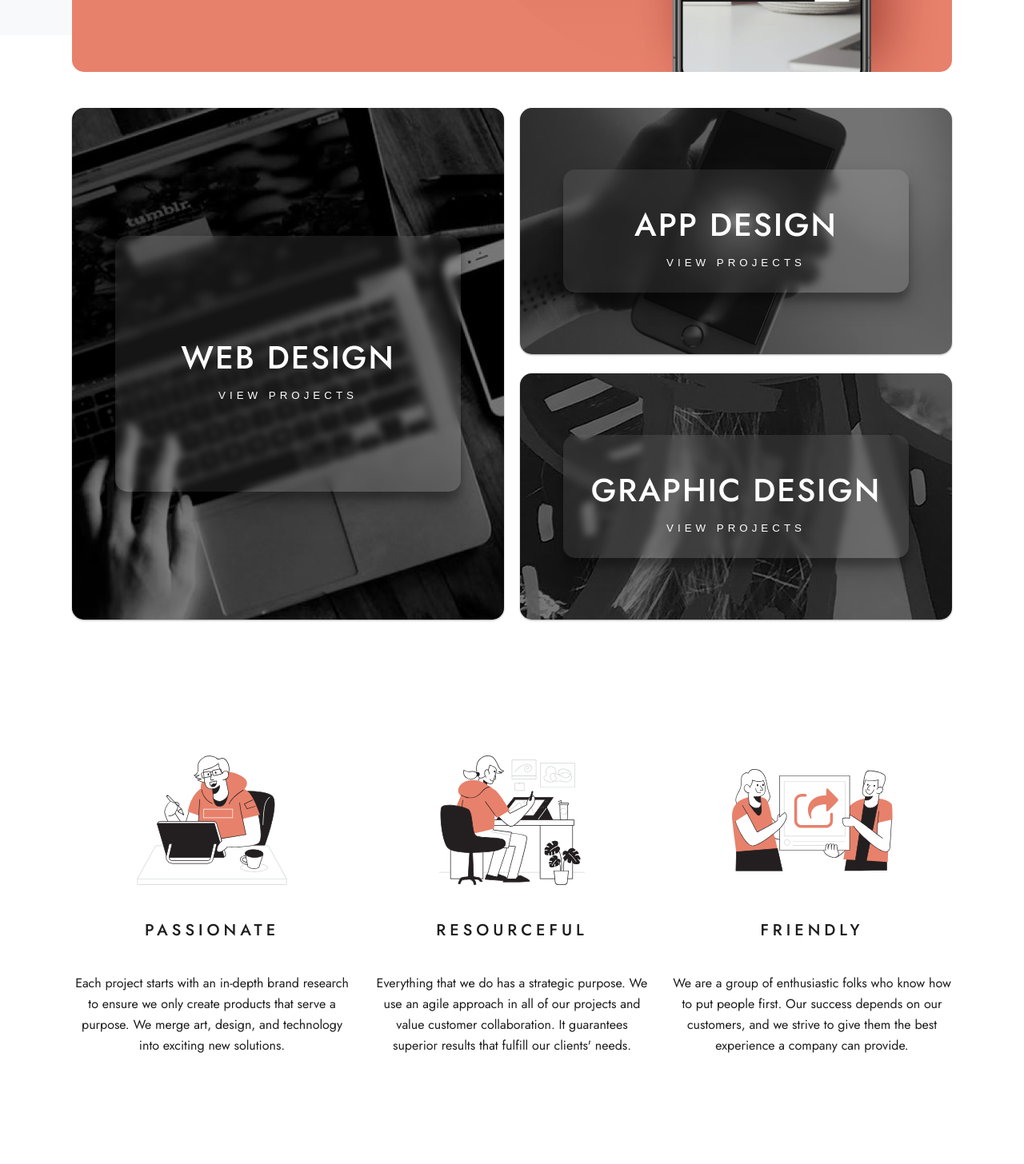
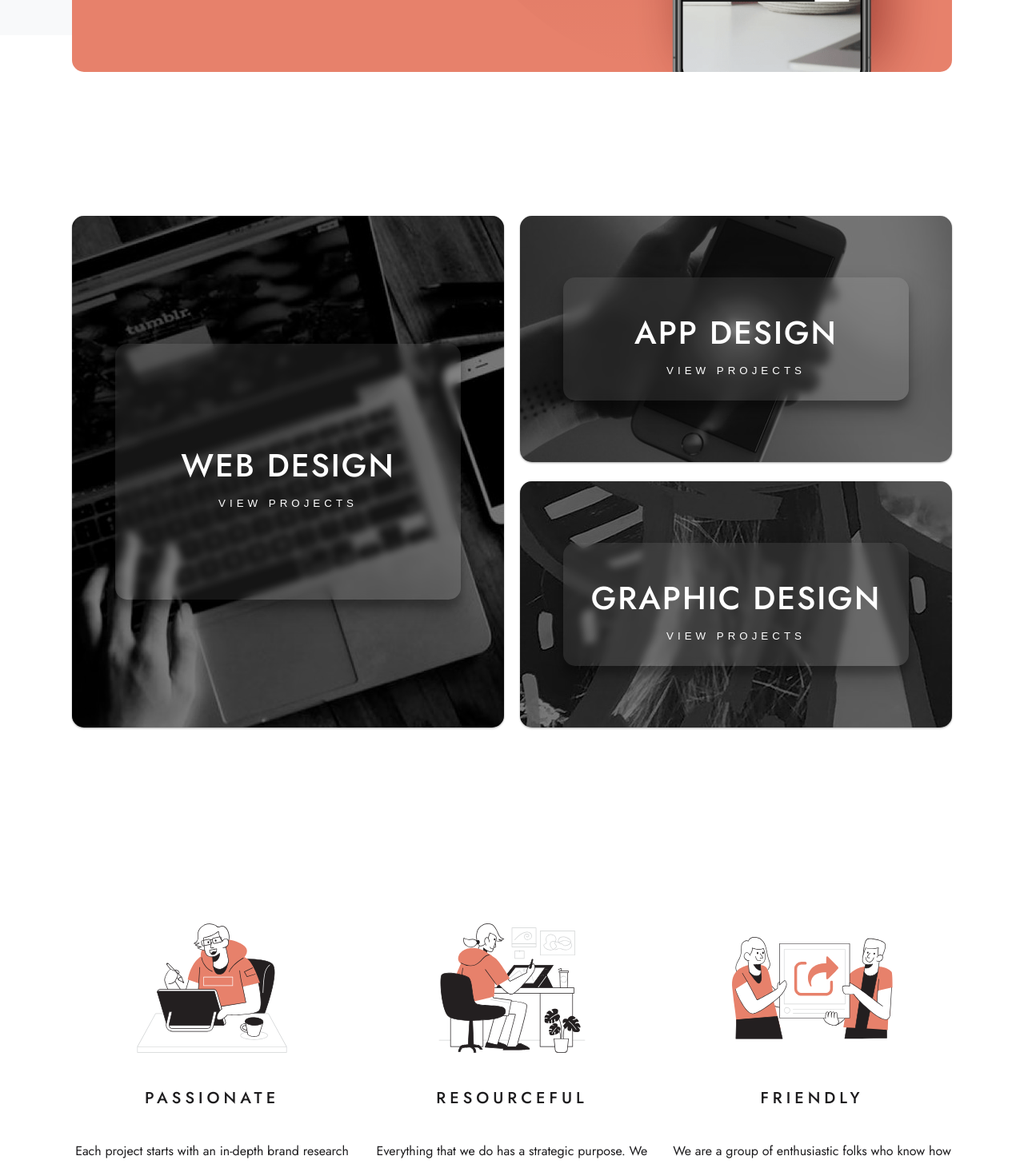
Before and after one commit to ezgiEH/Designo, a React (Create React App) app: page / in a window 1280 px wide. Shown: the part 700-2156 px from the top of the page at 80% size. Built offline with nearby package versions, Linux system fonts and the light colour scheme.

Commit message:
features

```diff
--- a/src/components/Features.jsx
+++ b/src/components/Features.jsx
@@ -8,7 +8,7 @@ import { mobile, tablet } from '../responsive'
 const FeaturesContainer = styled.div`
     width: 1100px;
     height: 412px;
-    margin: 105px 0;
+    margin: 45px 0;
     display: flex;
     align-items: center;
     justify-content: center;
--- a/src/components/ServicesList.jsx
+++ b/src/components/ServicesList.jsx
@@ -7,6 +7,7 @@ import { mobile, tablet } from '../responsive'
 const ServicesContainer = styled.div`
     width: 1100px;
     height: 640px;
+    margin: 135px 0;
     display: flex;
     align-items: center;
     justify-content: space-between;
```
